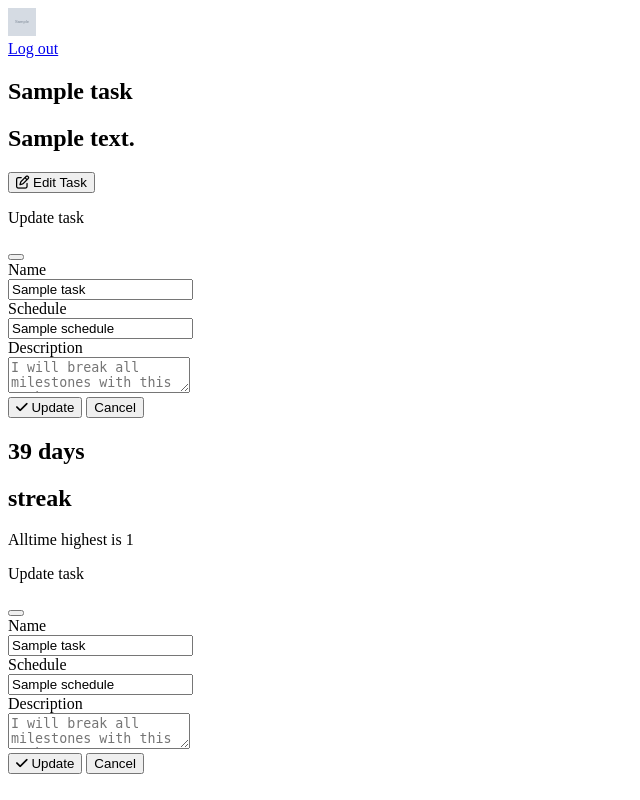
After one commit to srevinsaju/streak, a Flask app: template streak/templates/task/index.html in a window 1280 px wide. The commit adds this page. Shown: the whole page, without its empty margins (0-640 px from the left). Run offline with Flask 2, Linux system fonts and the light colour scheme; the template is opened without the code that fills it: most values are stand-ins (such as "Sample title", 1, 10 or a date in 2020); grey boxes marked "Sample" are stand-in pictures; parts of the project's set-up code (start-up, migrations or seed data) failed here and were passed over; some libraries are stand-ins or nearby versions.

Commit message:
feat: add initial jinja2 templates for UI

```diff
--- a/streak/main.py
+++ b/streak/main.py
@@ -8,6 +8,7 @@ app = Flask(__name__)
 default_render_params = {
     "logo": "https://emojipedia-us.s3.dualstack.us-west-1.amazonaws.com/thumbs/120/google/313/man-running_1f3c3-200d-2642-fe0f.png",
     "app_name": "Streak",
+    "static_url": os.getenv("STATIC_ENDPOINT")
 }
 
 
--- /dev/null
+++ b/streak/templates/base.html
@@ -0,0 +1,26 @@
+<!DOCTYPE html>
+<!-- COPYRIGHT (C) MIT LICENSE -->
+<html lang="en">
+<head>
+  <!-- Required meta tags -->
+  <meta charset="utf-8">
+  <!-- Mobile Responsive compatibility layer -->
+  <meta name="viewport" content="width=device-width, initial-scale=1, shrink-to-fit=no">
+  <meta name="Description" content="Streak App">
+  <link rel="stylesheet" href="{{ static_url }}/css/bulma.min.css">
+  <link rel="stylesheet" href="{{ static_url }}/css/common.css">
+
+  <meta property="og:title" content="Streak" />
+  <script src="https://kit.fontawesome.com/519c04957a.js" crossorigin="anonymous"></script>
+  <title>{{ app_name }}</title>
+</head>
+<body>
+
+{% block content %}
+{% endblock %}
+
+<script src="{{ static_url }}/js/bundle.js">
+</script>
+
+</body>
+</html>
--- /dev/null
+++ b/streak/templates/modal.html
@@ -0,0 +1,64 @@
+<div class="modal" id="streak__modal-new_task_create">
+    <div class="modal-background"></div>
+    <div class="modal-card">
+      <header class="modal-card-head">
+        {% if task_modal_mode == "create" %}
+        <p class="modal-card-title">Create new task</p>
+        {% else %}
+        <p class="modal-card-title">Update task</p>
+        {% endif %}
+
+        <button class="delete streak__modal-new_task_create-close" aria-label="close"></button>
+      </header>
+      <section class="modal-card-body">
+          <div class="field">
+            <label class="label">Name</label>
+            <div class="control">
+              <input required
+              {% if task %}
+                    value="{{ task.name }}"
+              {% endif %}
+              id="streak__modal-new_task_create-title" class="input" type="text" placeholder="My awesome task!">
+            </div>
+          </div>
+
+          <div class="field">
+            <label class="label">Schedule</label>
+            <div class="control">
+              <input required
+              {% if task %}
+                    value="{{ task.schedule }}"
+              {% endif %}
+              class="input" type="text" placeholder="09:00">
+            </div>
+          </div>
+
+          <div class="field">
+            <label class="label">Description</label>
+            <div class="control">
+              <textarea class="textarea"
+              {% if task %}
+                value="{{ task.description }}"
+              {% endif %}
+              placeholder="I will break all milestones with this task!"></textarea>
+            </div>
+          </div>
+
+
+      </section>
+      <footer class="modal-card-foot">
+        <button class="button is-success" id="streak__modal-new_task_create-create">
+            <span class="icon">
+              <i class="fa fa-check"></i>
+            </span>
+            {% if task_modal_mode == "create" %}
+            <span>Create</span>
+            {% else %}
+            <span>Update</span>
+            {% endif %}
+
+        </button>
+        <button class="button streak__modal-new_task_create-close">Cancel</button>
+      </footer>
+    </div>
+  </div>
--- /dev/null
+++ b/streak/templates/navbar.html
@@ -0,0 +1,28 @@
+<nav class="navbar" role="navigation" aria-label="main navigation">
+  <div class="navbar-brand">
+    <a class="navbar-item" href="/">
+      <img src="{{ logo }}" width="28" height="28">
+    </a>
+
+    <a role="button" class="navbar-burger" aria-label="menu" aria-expanded="false" data-target="navbarLyrix">
+      <span aria-hidden="true"></span>
+      <span aria-hidden="true"></span>
+      <span aria-hidden="true"></span>
+    </a>
+  </div>
+
+  <div id="navbarLyrix" class="navbar-menu">
+    <div class="navbar-start">
+    </div>
+
+    <div class="navbar-end">
+      <div class="navbar-item">
+        <div class="buttons">
+          <a id="navBarLoginButton" href="/login" class="button is-primary">
+            Log out
+          </a>
+        </div>
+      </div>
+    </div>
+  </div>
+</nav>
--- /dev/null
+++ b/streak/templates/task/index.html
@@ -0,0 +1,50 @@
+{% extends 'base.html' %}
+
+{% block content %}
+{% include 'navbar.html' %}
+<section class="section">
+  <div class="container">
+    <h1 class="title">
+    {% if task.title is not none %}
+        {{ task.title }}
+    {% else %}
+        Untitled Task 🏃
+    {% endif %}
+
+    </h1>
+    <h2 class="subtitle">
+    {% if task.description is not none %}
+      {{ task.description }}
+    {% else %}
+      This task has no description.
+    {% endif %}
+    </h2>
+    <button id="streak__button-task_edit" class="button is-primary is-light">
+        <span class="icon">
+            <i class="fa fa-edit"></i>
+        </span>
+        <span>
+            Edit Task
+        </span>
+    </button>
+  </div>
+
+  {%include 'modal.html' %}
+
+  <div class="container">
+    <h1 class="title">
+        39 days
+    </h1>
+    <h2 class="subtitle">
+        streak
+    </h2>
+    <p>Alltime highest is {{ task.streak_count }}</p>
+
+  </div>
+
+  {% with task_modal_mode=update %}
+    {% include 'modal.html' %}
+  {% endwith %}
+</section>
+
+{% endblock %}
```
Also changed, not shown: streak/templates/index.html (+38 -1 lines), streak/templates/login/index.html (added, +48 -0 lines), streak/templates/register/index.html (added, +41 -0 lines), streak/templates/notification.html (added), 1 other file.
